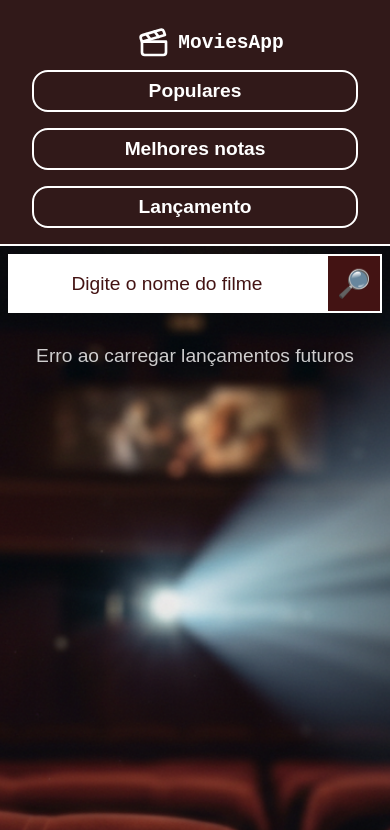
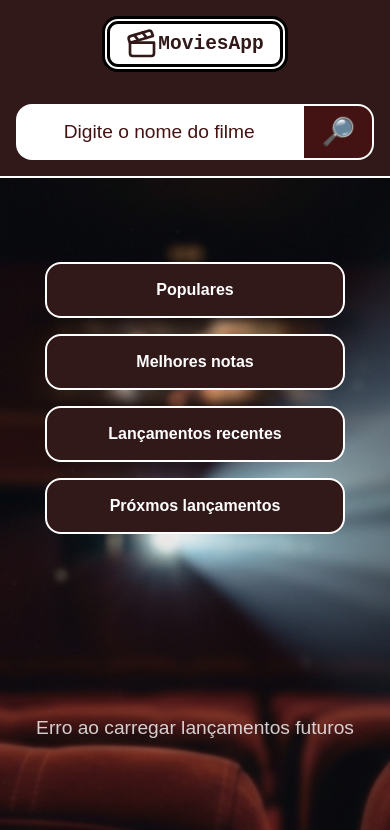
Before and after one commit to Wallacesalima/Movies-API, a plain HTML site: page index.html in a window 390 px wide. Shown: the top 830 px of the page. Drawn offline with Linux system fonts and the light colour scheme; no server answers.

Commit message:
Atualização de layout

```diff
--- a/frontEnd/css/style.css
+++ b/frontEnd/css/style.css
@@ -9,11 +9,12 @@ nav {
   justify-content: space-between;
   align-items: center;
   border-bottom: solid 2px #fff;
+  padding: 1rem;
 }
 
 body {
   font-family: Arial, sans-serif;
-  background: #431313;
+  /* background: #431313; */
   color: #fff;
 }
 
@@ -31,13 +32,19 @@ footer {
 }
 
 svg {
+  stroke: #311919;
   width: 2rem;
-  margin: 0 0.5rem 0 2rem;
 }
 
 .container_logo {
   display:flex ;
   align-items: center;
+  justify-items: center;
+  background-color: #fff;
+  padding: 1rem;
+  border-radius:1rem;
+  max-height: 3.5rem;
+  border: double 0.5rem #000000;
 }
 
 .container_footer {
@@ -57,11 +64,17 @@ svg {
 }
 
 h1 {
-  color: #ffffff;
+  color: #311919;
   padding: 1rem 0;
   margin: 0.5rem 0;
   font-family: monospace;
 
+}
+
+.container_input {
+  display: flex;
+  width: 80%;
+  justify-content: end;
 }
 
 input {
@@ -70,8 +83,11 @@ input {
   border: none;
   outline: none;
   color: #ffffff;
-  width: 50%;
+  width: 70%;
+  margin: 0 0 0 3rem;
   text-align: center;
+  height: 3.5rem;
+  border-radius: 1rem 0 0 1rem;
 }
 
 input:focus {
@@ -79,6 +95,7 @@ input:focus {
   background: #431313;
   border: solid 2px #fff;
   outline: #fff;
+  border-radius: none;
 }
 
 input::placeholder {
@@ -96,8 +113,9 @@ input::placeholder {
   cursor: pointer;
   border: solid 2px #fff;
   font-size: 1.7rem;
-  width: 4rem;
-  height: 3.7rem;
+  width: 10%;
+  height: 3.5rem;
+  border-radius: 0 1rem 1rem 0;
 }
 
 .busca-botao:hover {
@@ -132,18 +150,22 @@ input::placeholder {
 
 .btns_nav {
   display: flex;
-  gap: 3rem;
-  margin: 0 2rem;
+  justify-content: center;
+  gap: 5rem;
+  width: 100%;
 }
 
 .btns_nav_style {
   padding: 0.5rem;
-  font-size: 1.2rem;
+  font-size: 1rem;
   font-weight: 600;
   background-color: #311919;
   color: #fff;
   border-radius: 1rem;
-  min-width: 12rem;
+  max-width: 15rem;
+  min-width: 15rem;
+  min-height: 3.5rem;
+  max-height: 3.5rem;
   border: solid 2px #fff;
 }
 
@@ -152,12 +174,11 @@ input::placeholder {
   background-color: #fff;
   cursor: pointer;
   transition: all 0.5s linear;
+  border: double 5px #311919;
 }
 
 .btns_nav_style:active {
-  background-color: #222222;
-  color: #fff;
-  transition: none;
+  border: solid 5px #311919;
 }
 
 
@@ -363,18 +384,34 @@ input::placeholder {
   }
 
   nav {
+    width: 100%;
     flex-direction: column;
-    padding: 1rem 2rem;
+    gap: 2rem;
   }
 
   .btns_nav {
     flex-direction: column;
+    align-items: center;
     gap: 1rem;
     width: 100%;
   }
 
+  .btns_nav_style {
+    min-width: 80%;
+  }
+
+  .container_input {
+    width: 100%;
+    align-self: center;
+  }
+
   input {
-    width: 100%;
+    width: 80%;
+    margin: 0;
+  }
+
+  .busca-botao {
+    width: 20%;
   }
 
   .feedback {
--- a/frontEnd/js/index.js
+++ b/frontEnd/js/index.js
@@ -188,16 +188,21 @@ function carregarProximosFilmes() {
     container.textContent = '';
     mostrarLoading();
 
-    for (let i = 1; i <= 1; i++) {
 
+
+    for (let i = 1; i <= 50; i++) {
         const url = `https://movies-api-dlx6.onrender.com/api/nextFilmes?page=${i}`;
 
 
         carregarProximosApi(url).then(dados => {
             dados.results.forEach(filme => {
+                if(filme.release_date >= '2026-02-06' && filme.popularity >= 10.0) {
                     const card = criarCardFilme(filme)
                     container.appendChild(card)
-                    esconderFeedback()
+                }
+                esconderFeedback()
+                feedback.classList.add('feedback_info')
+                mostrarFeedback('Digite um filme no campo acima e clique na "🔍" para busca-lo. ')
             });
         })
             .catch(() => {
@@ -209,7 +214,6 @@ function carregarProximosFilmes() {
 // Quando o site carregar, adiciona o evento de clique no botão de busca
 document.addEventListener("DOMContentLoaded", () => {
 
-    feedback.classList.add('feedback_info')
     mostrarFeedback('Digite um filme no campo acima e clique na "🔍" para busca-lo.')
     carregarProximosFilmes()
 
--- a/index.html
+++ b/index.html
@@ -22,20 +22,23 @@
     </svg>
     <h1>MoviesApp</h1>
     </div>
-    <div class="btns_nav">
-      <button id="populares" class="btns_nav_style">Populares</button>
-      <button id="melhores_notas" class="btns_nav_style">Melhores notas</button>
-      <button id="lancamento" class="btns_nav_style">Lançamento</button>
+    <div class="container_input">
+      <input type="text" id="inputBusca" placeholder="Digite o nome do filme">
+      <button id="botaoBusca" class="busca-botao">🔎</button>
     </div>
   </nav>
 
   <div class="container">
+    <div class="btns_nav">
+      <button id="populares" class="btns_nav_style">Populares</button>
+      <button id="melhores_notas" class="btns_nav_style">Melhores notas</button>
+      <button id="lancamento" class="btns_nav_style">Lançamentos recentes</button>
+      <button id="lancamento-futuros" class="btns_nav_style">Próxmos lançamentos</button>
+    </div>
+    <div id="feedback" class="feedback hidden"></div>
     <section class="section-filmes">
       <div class="busca centralizar">
-        <input type="text" id="inputBusca" placeholder="Digite o nome do filme">
-        <button id="botaoBusca" class="busca-botao">🔎</button>
       </div>
-      <div id="feedback" class="feedback hidden"></div>
       <div class="card-filmes"></div>
     </section>
   </div>
```
